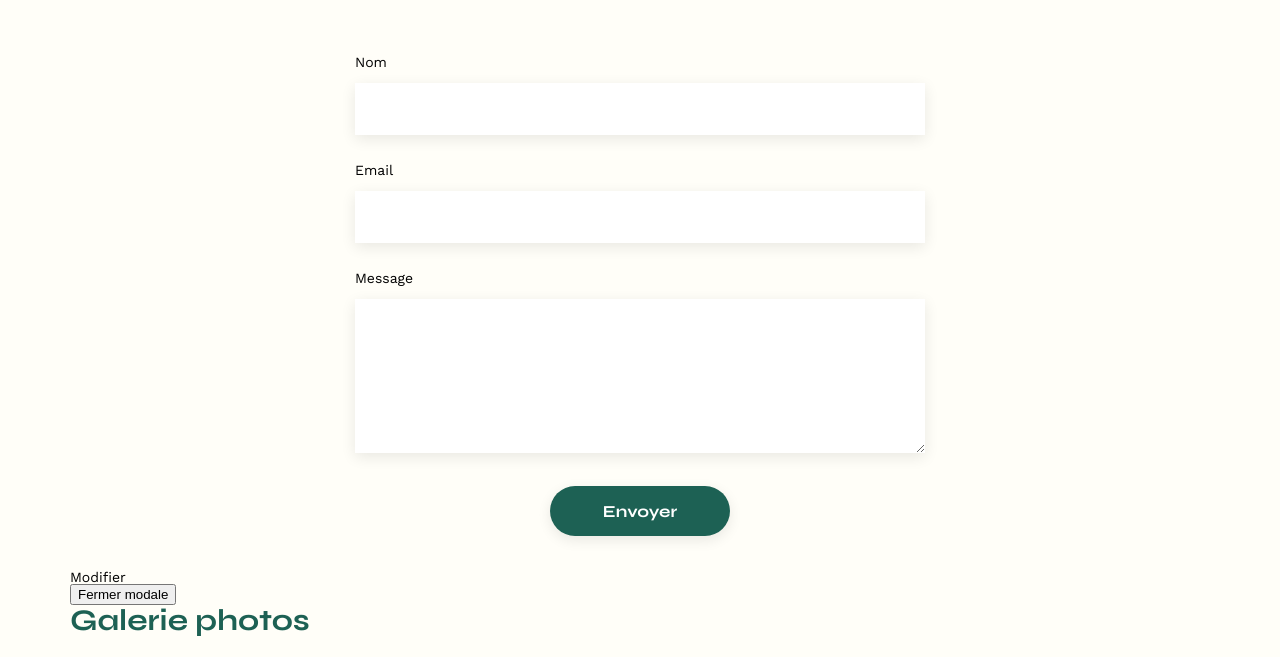
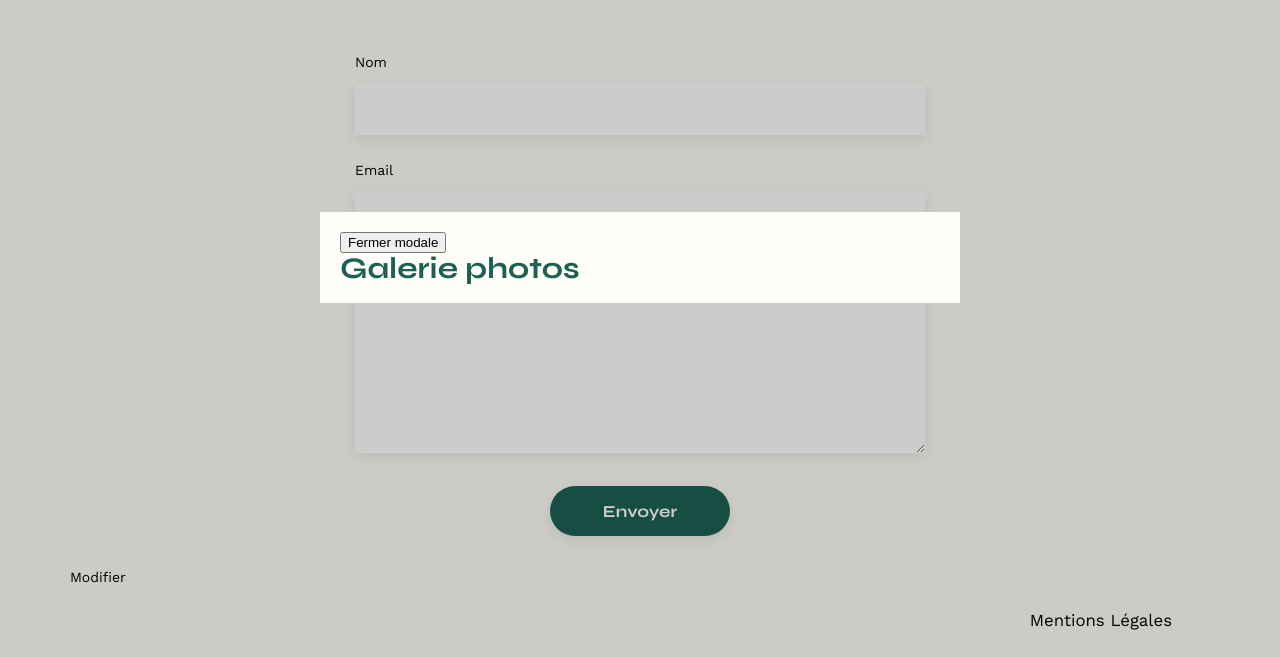
Before and after one commit to Naofalp/Sophie-Bluel-Portfolio, a plain HTML site: page FrontEnd/index.html in a window 1280 px wide. Both pictures are taken after a click on the link "Modifier". Shown: the part 712-1369 px from the top of the page. Drawn offline with nearby package versions, Linux system fonts and the light colour scheme; no server answers.

Commit message:
creation modale

```diff
--- a/FrontEnd/assets/style.css
+++ b/FrontEnd/assets/style.css
@@ -378,6 +378,29 @@ figcaption {
 	margin-bottom: 0px;
 }
 
+/*Modal1*/
+
+.modal{
+	position: fixed;
+	display: flex;
+	align-items: center;
+	justify-content: center;
+	top:0;
+	left: 0;
+	width: 100%;
+	height: 100%;
+	background: rgba(0, 0, 0, 0.2);
+}
+
+.modal-wrapper {
+	overflow: auto;
+	width : 600px;
+	max-width: 100vh;
+	padding: 20px;
+	background-color: #FFFEF8;
+}
+
+
 footer nav ul {
 	display: flex;
 	justify-content: flex-end;
```
